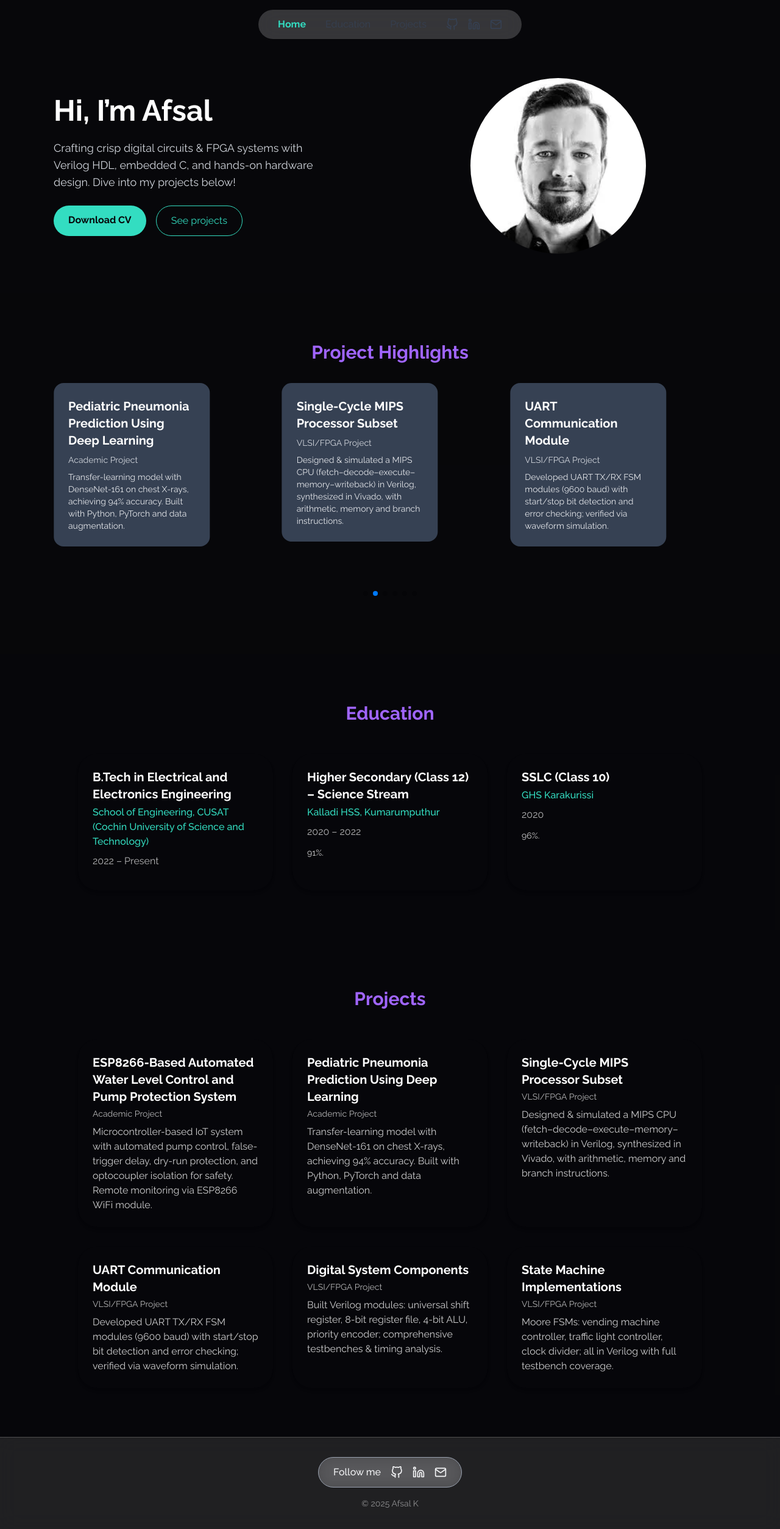
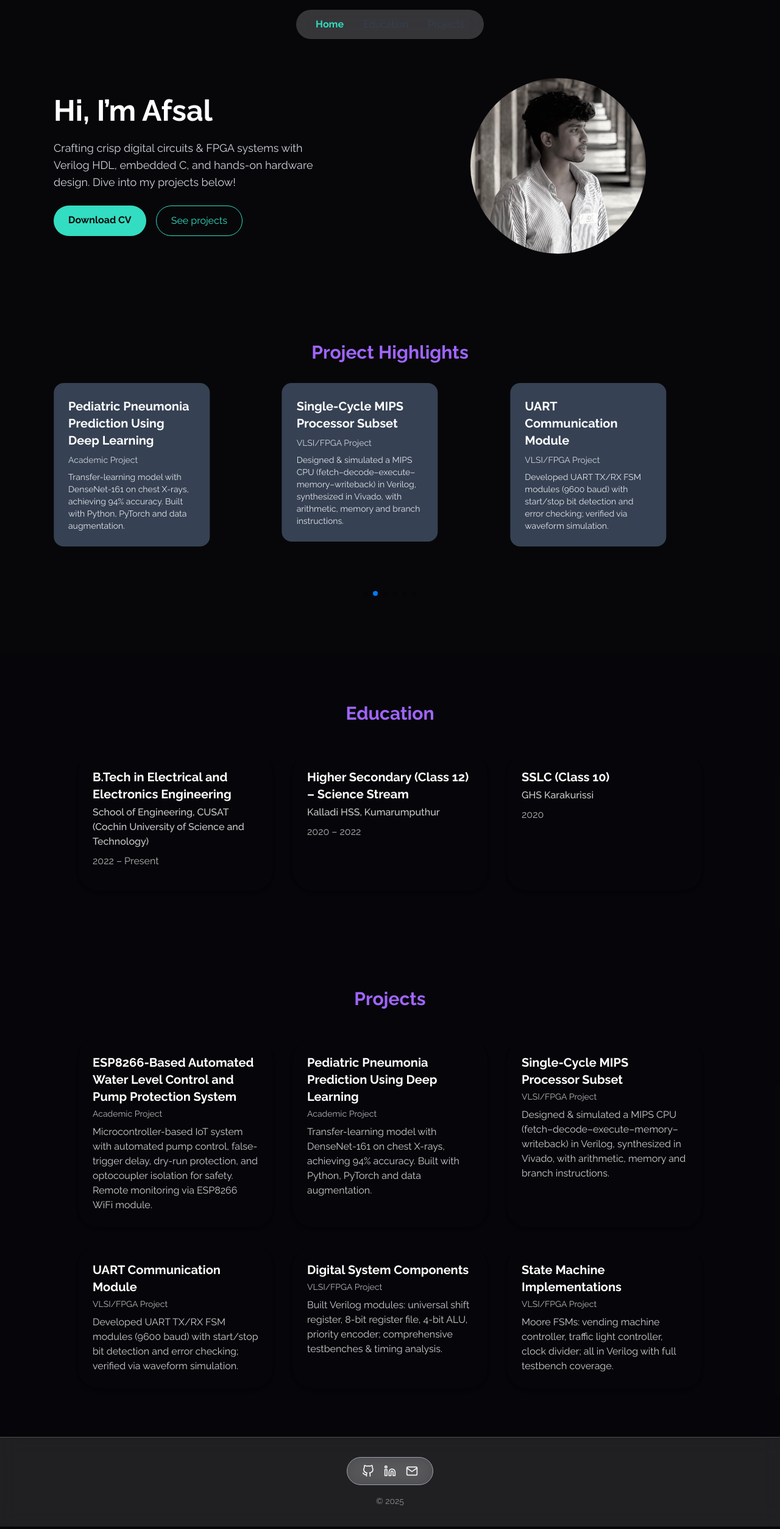
Before and after one commit to Afsalkalladi/portfolio, a Next.js app: page / in a window 1280 px wide. Shown: the whole page at 61% size. Built offline with nearby package versions, Linux system fonts and the light colour scheme.

Commit message:
profile changed

```diff
--- a/src/components/EducationSection.tsx
+++ b/src/components/EducationSection.tsx
@@ -22,15 +22,13 @@ export default function EducationSection() {
             {/* Degree first */}
             <h3 className="text-xl font-bold text-white mb-1">{edu.degree}</h3>
             {/* Institution second */}
-            <p className="text-accent-500 font-medium mb-2">
-              {edu.institution}
-            </p>
+            <p className="text-white/80 font-medium mb-2">{edu.institution}</p>
             {/* Period */}
             <p className="text-white/70 mb-3">{edu.period}</p>
-            {/* Details if present */}
+            {/* Details if present
             {edu.details && (
               <p className="text-white/80 text-sm">{edu.details}</p>
-            )}
+            )} */}
           </motion.div>
         ))}
       </div>
--- a/src/components/Footer.tsx
+++ b/src/components/Footer.tsx
@@ -18,9 +18,9 @@ export default function Footer() {
                         rounded-full px-6 py-3 flex items-center gap-4
                         border border-gray-400 dark:border-gray-600"
         >
-          <span className="text-gray-100 dark:text-gray-300 font-medium">
+          {/* <span className="text-gray-100 dark:text-gray-300 font-medium">
             Follow me
-          </span>
+          </span> */}
           <div className="flex gap-4 text-gray-100 dark:text-gray-300">
             <a
               href="https://github.com/afsalkalladi"
@@ -47,7 +47,7 @@ export default function Footer() {
 
         {/* Copyright centered below */}
         <p className="text-sm text-white/50">
-          &copy; {new Date().getFullYear()} Afsal K
+          &copy; {new Date().getFullYear()}
         </p>
       </div>
     </footer>
--- a/src/components/Hero.tsx
+++ b/src/components/Hero.tsx
@@ -54,7 +54,7 @@ export default function Hero() {
         <div className="mt-12 lg:mt-0 lg:w-1/2 flex justify-center">
           <div className="relative w-64 h-64 sm:w-72 sm:h-72 rounded-full overflow-hidden">
             <img
-              src="/images/profile.jpg"
+              src="/images/profile.png"
               alt="Afsalkalldi"
               className="w-full h-full object-cover"
             />
--- a/src/components/Navbar.tsx
+++ b/src/components/Navbar.tsx
@@ -54,7 +54,7 @@ export default function Navbar() {
         ))}
 
         {/* Social icons (desktop only) */}
-        <div className="hidden md:flex gap-4 text-gray-700 dark:text-gray-300">
+        {/* <div className="hidden md:flex gap-4 text-gray-700 dark:text-gray-300">
           <Link
             href="https://github.com/afsalkalladi"
             target="_blank"
@@ -75,7 +75,7 @@ export default function Navbar() {
           >
             <FiMail size={20} />
           </Link>
-        </div>
+        </div> */}
       </div>
     </nav>
   );
```
Also changed, not shown: public/images/profile.jpg (deleted), public/images/profile.png (added).
